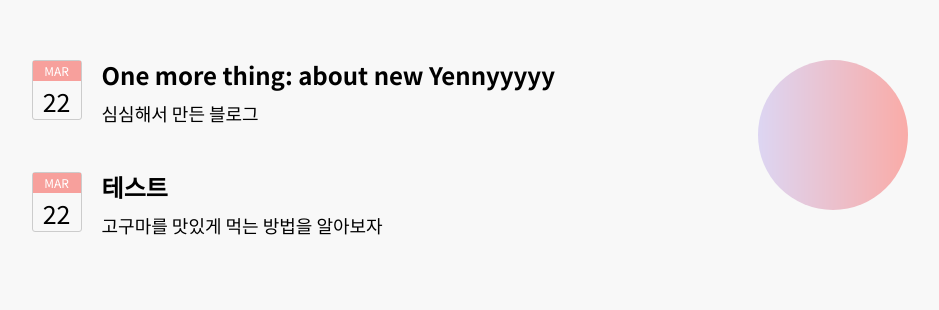
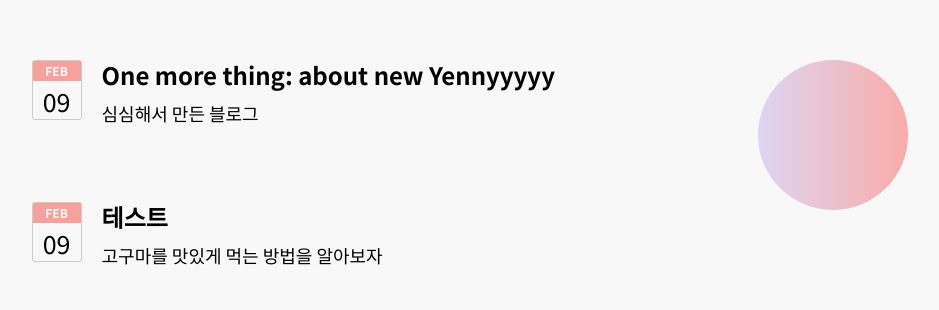
Before and after one commit to yenny-heo/yennylog, a Gatsby site: page / in a window 1280 px wide. Shown: the part 140-450 px from the top of the page, without its empty margins (148-1087 px from the left). Built offline with nearby package versions, Linux system fonts and the light colour scheme; Gatsby itself is replaced by a stand-in of ours.

Commit message:
ENH: 포스팅 날짜 mmm / dd 반영

```diff
--- a/src/components/Atoms/DateCalendar/DateCalendar.js
+++ b/src/components/Atoms/DateCalendar/DateCalendar.js
@@ -1,11 +1,12 @@
 import React from "react";
 import Styled from "./DateCalendar.styled";
 
-const DateCalendar = ({ DDMMMYYYY }) => {
+const DateCalendar = ({ ddmmmyyyy }) => {
+  const [dd, mmm, yyyy] = ddmmmyyyy.split(" ");
   return (
     <Styled.Container>
-      <Styled.Month>MAR</Styled.Month>
-      <Styled.Date>22</Styled.Date>
+      <Styled.Month>{mmm.toUpperCase()}</Styled.Month>
+      <Styled.Date>{dd}</Styled.Date>
     </Styled.Container>
   );
 };
--- a/src/components/Atoms/DateCalendar/DateCalendar.styled.js
+++ b/src/components/Atoms/DateCalendar/DateCalendar.styled.js
@@ -17,6 +17,7 @@ const Month = styled.div`
   line-height: 20px;
   font-size: 12px;
   color: #fff;
+  font-weight: bold;
 `;
 
 const Date = styled.div`
--- a/src/pages/index.js
+++ b/src/pages/index.js
@@ -8,26 +8,28 @@ import DateCalendar from "@/components/Atoms/DateCalendar/DateCalendar";
 
 const IndexPage = ({ data }) => {
   const { totalCount, edges } = data.allMarkdownRemark;
-  console.log(edges);
   return (
     <Layout>
       <Seo title="Home" />
       <Styled.Posts>
-        {edges.map(({ node }) => (
+        {edges.map(({ node }) => {
+          const { title, description, date } = node.frontmatter;
+          return (
             <div key={node.id}>
+              <Styled.PostContainer>
+                <DateCalendar ddmmmyyyy={date} />
+                <Styled.PostLink>
                   <Link to={node.fields.slug}>
-              <Styled.Container>
-                <DateCalendar />
-                <Styled.Post>
-                  <Styled.PostTitle>{node.frontmatter.title}</Styled.PostTitle>
+                    <Styled.PostTitle>{title}</Styled.PostTitle>
                     <Styled.PostDescription>
-                    {node.frontmatter.description}
+                      {description}
                     </Styled.PostDescription>
-                </Styled.Post>
-              </Styled.Container>
                   </Link>
+                </Styled.PostLink>
+              </Styled.PostContainer>
             </div>
-        ))}
+          );
+        })}
       </Styled.Posts>
     </Layout>
   );
--- a/src/styledComponents/index.styled.js
+++ b/src/styledComponents/index.styled.js
@@ -4,12 +4,12 @@ const Posts = styled.div`
   justify-content: start;
 `;
 
-const Container = styled.div`
+const PostContainer = styled.div`
   display: flex;
-  margin: 0 0 20px 0;
+  margin: 0 0 50px 0;
 `;
 
-const Post = styled.div`
+const PostLink = styled.div`
   padding-left: 20px;
   &:hover {
     text-decoration: underline;
@@ -28,8 +28,8 @@ const PostDescription = styled.p``;
 
 const Styled = {
   Posts,
-  Container,
-  Post,
+  PostContainer,
+  PostLink,
   PostTitle,
   PostDescription,
 };
```
Lines whose indentation alone changed are shown as unchanged.
